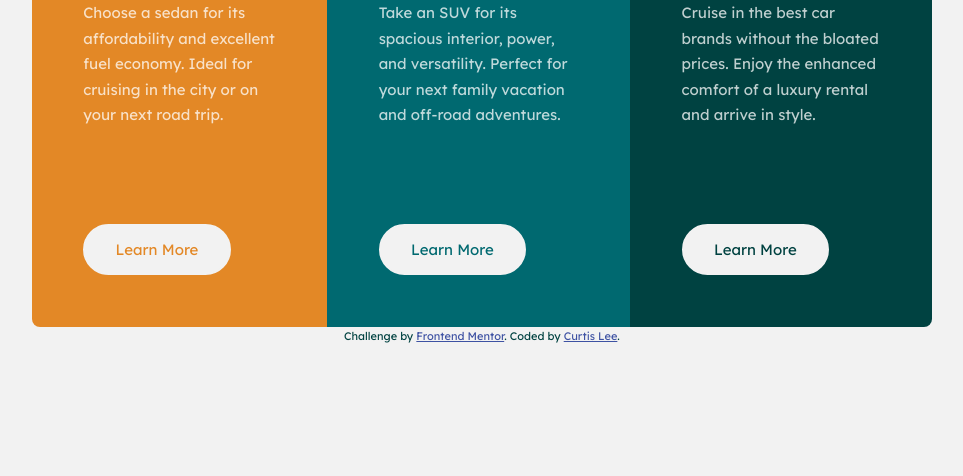
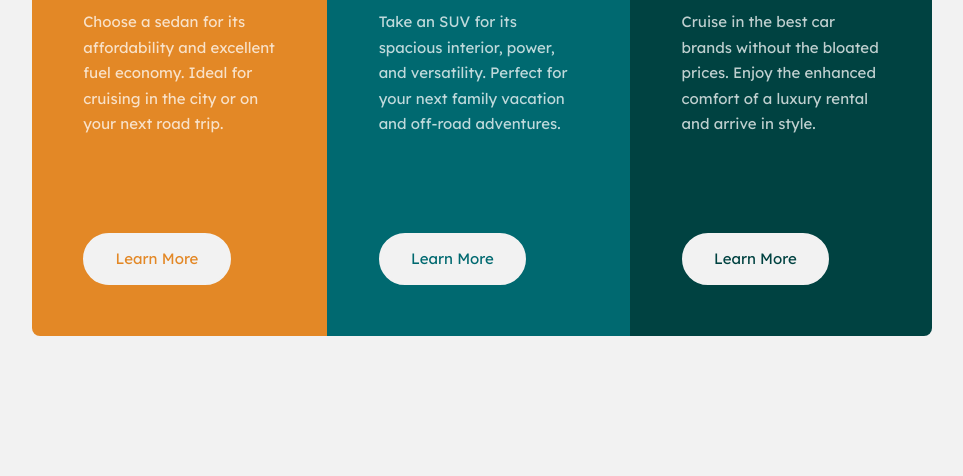
Before and after one commit to cl8396/FrontendMentor-3-Column-Card-Component, a plain HTML site: page index.html in a window 1280 px wide. Shown: the part 324-800 px from the top of the page, without its empty margins (158-1121 px from the left). Drawn offline with Linux system fonts and the light colour scheme.

Commit message:
commented out attribute text

```diff
--- a/index.html
+++ b/index.html
@@ -68,10 +68,11 @@
         </section>
 
       </div>
-      <div class="attribution text-primary-700">
+<!--       <div class="attribution text-primary-700">
     Challenge by <a href="https://www.frontendmentor.io?ref=challenge" target="_blank">Frontend Mentor</a>.
     Coded by <a href="https://github.com/cl8396" target="_blank">Curtis Lee</a>.
-      </div>
+      </div> -->
+      <!-- commented out the attribution text until bug fix. offline and online versions of code working differently -->
     </div>
   </main>
 
```
